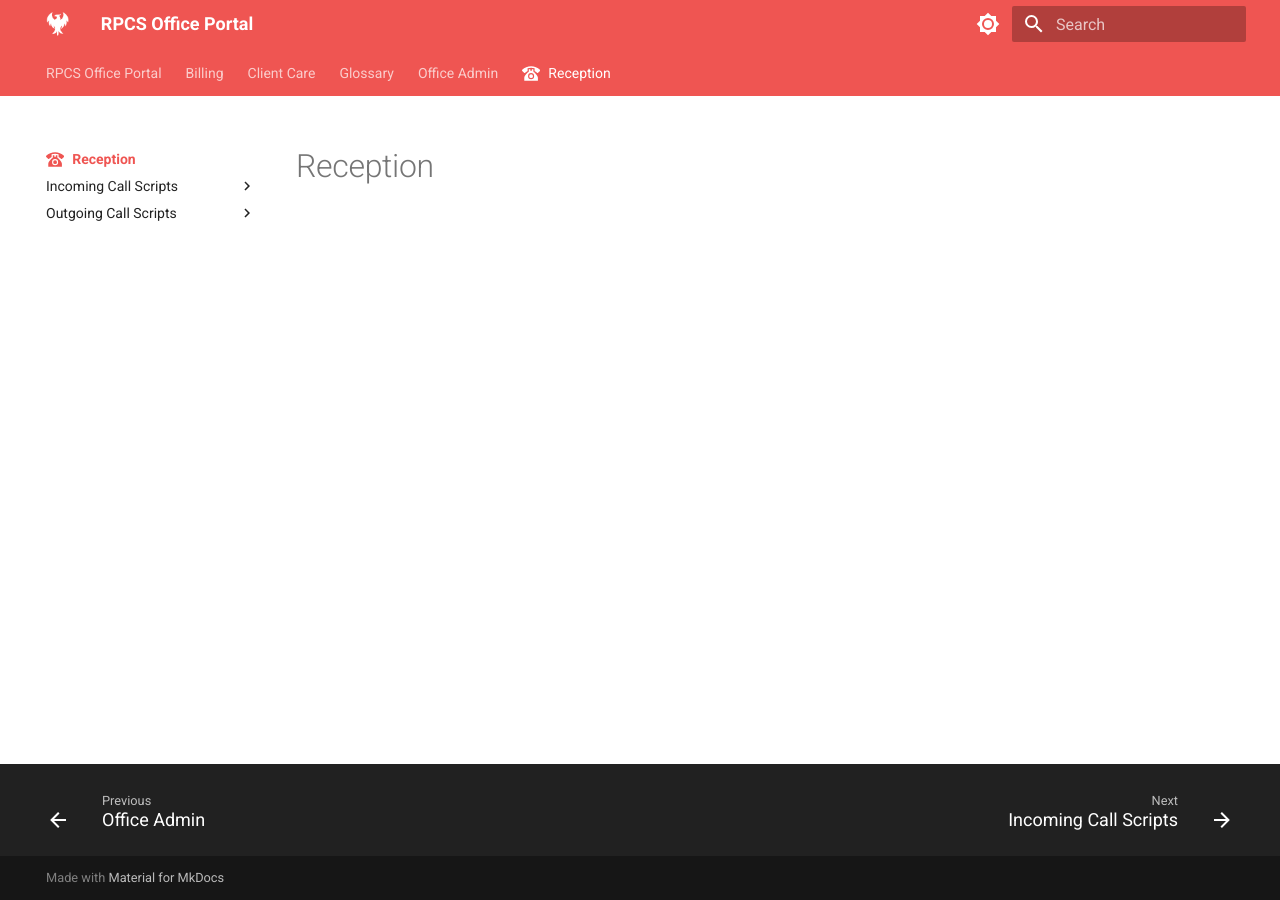
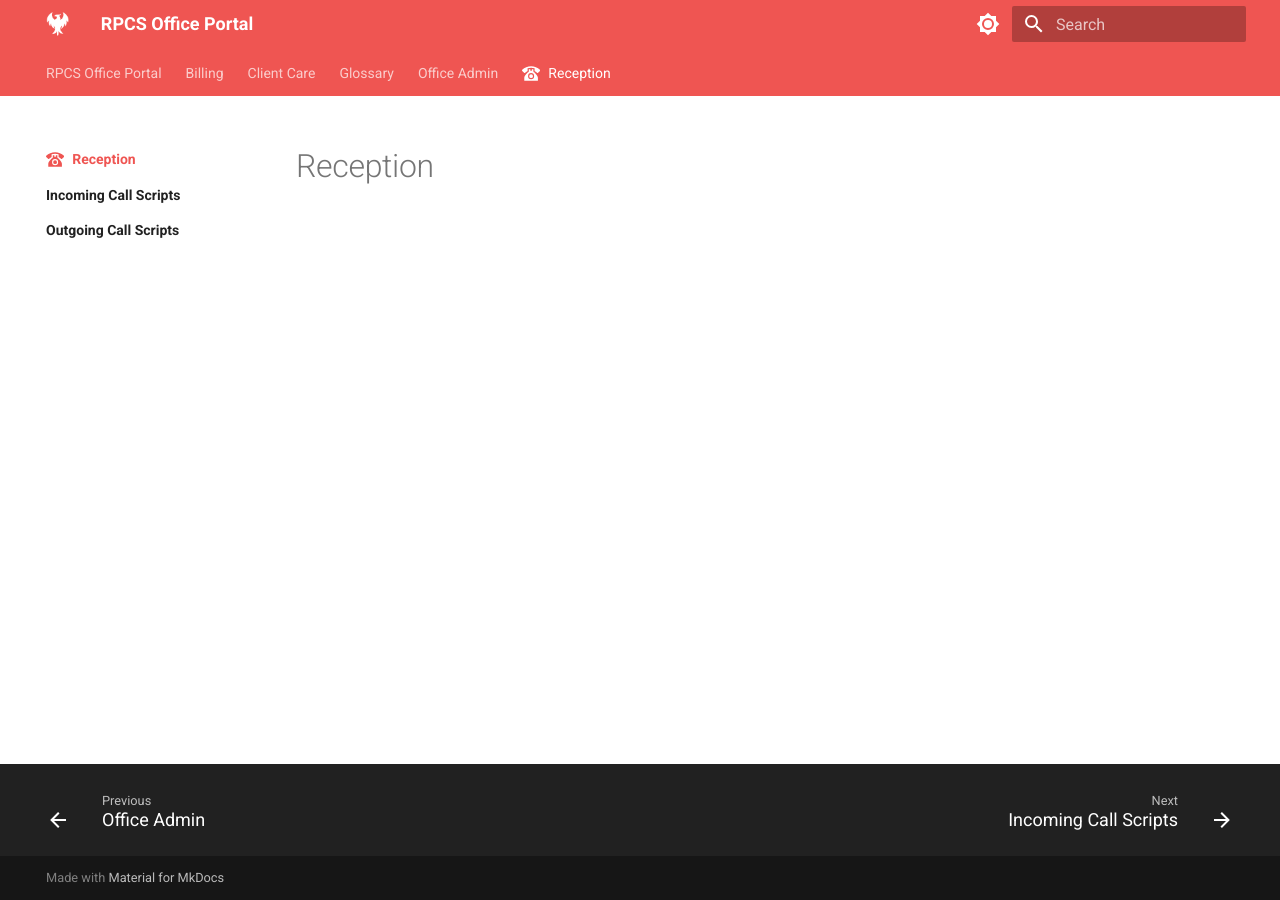
Before and after one commit to TempyTheCleric/OfficePortal, an MkDocs documentation site: the page built from docs/Reception/index.md, in a window 1280 px wide. Built offline with MkDocs 1.6.1 and Material for MkDocs 9.7.7, drawn with Linux system fonts in a browser that asks for light colours.

Commit message:
yml update

```diff
--- a/mkdocs.yml
+++ b/mkdocs.yml
@@ -25,6 +25,7 @@ theme:
         name: Switch to light mode
     features:
       - navigation.tabs
+      - navigation.sections
       - navigation.instant
       - navigation.instant.progress
       - navigation.prune
```
